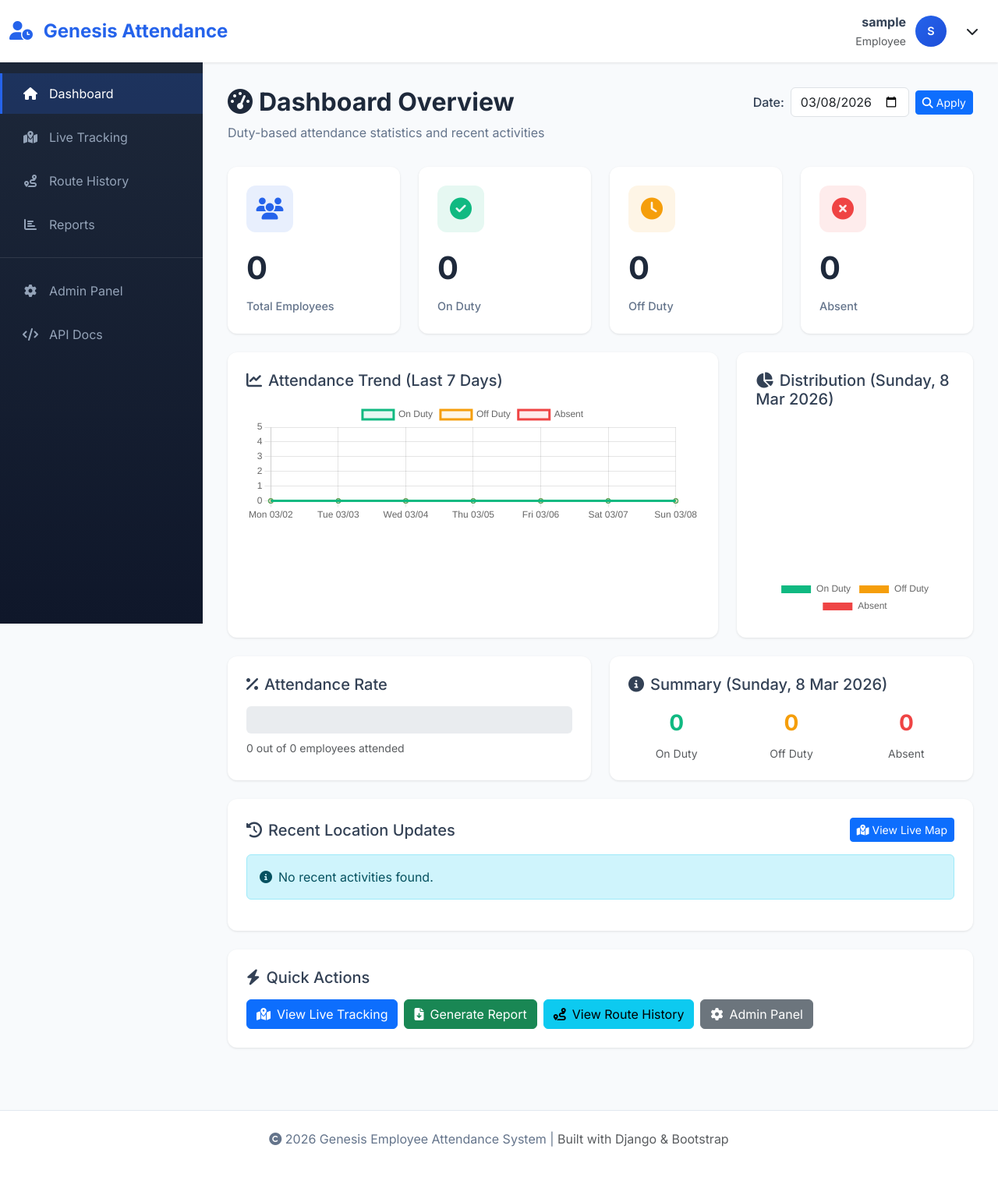
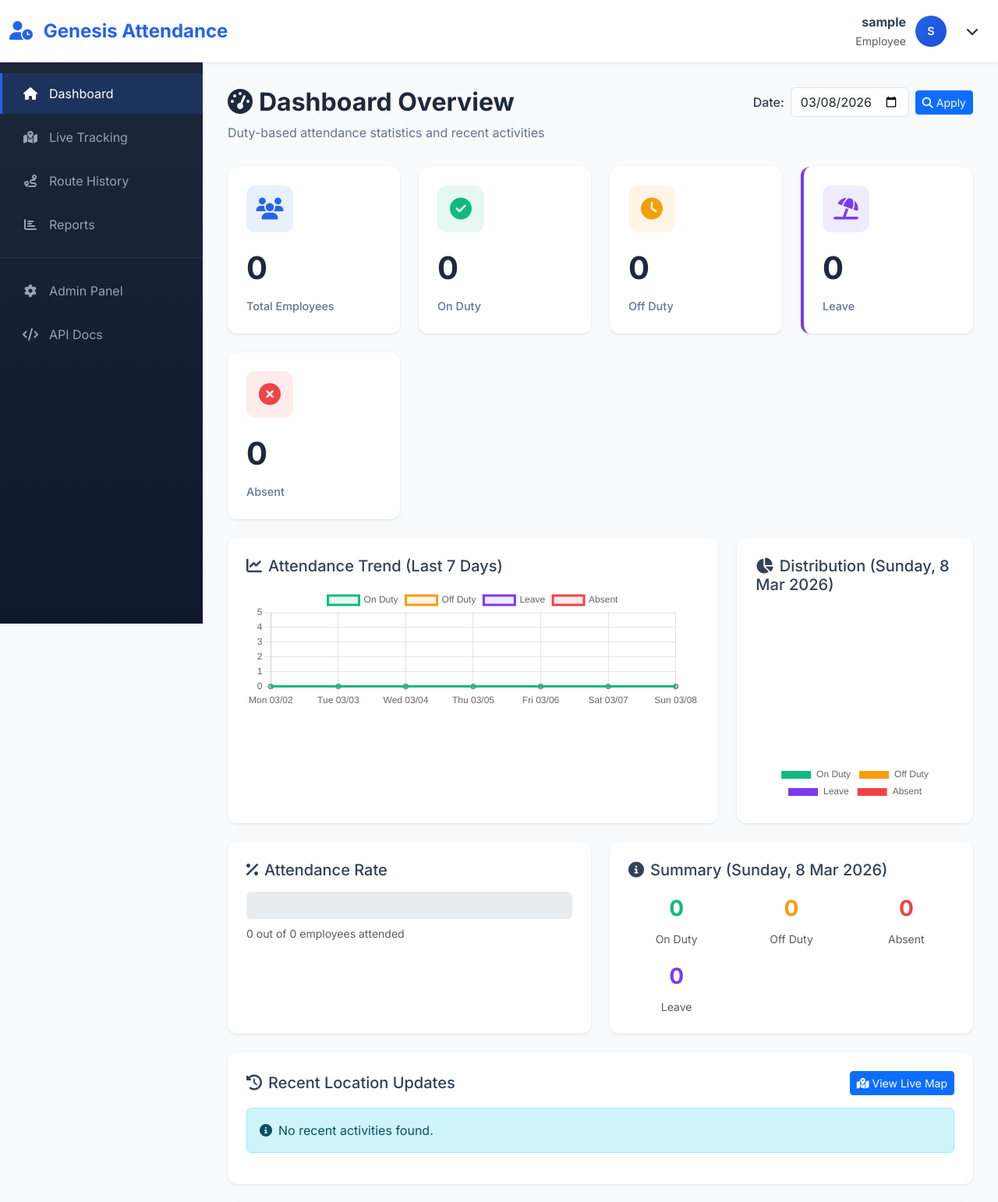
Before and after one commit to gtlfilesbd-droid/Attendance-System, a Django app: page /dashboard/ in a window 1280 px wide. Shown: the top 1542 px of the page at 78% size. Before the commit the page ends 1471 px from the top, so only its background shows below. Run offline with Django 4.2, Linux system fonts and the light colour scheme; the visitor is signed in with stand-in values (Sample User, id 1); data that the repository does not hold is empty; parts of the project's set-up code (start-up, migrations or seed data) failed here and were passed over.

Commit message:
fix: exclude leave from dashboard absent
Add Leave card and chart series on the dashboard, and ensure Absent counts/lists exclude employees on leave (via LEAVE attendance rows or LeaveAssignment coverage).

Co-authored-by: Cursor <cursoragent@cursor.com>

```diff
--- a/Genesis_Employee_Attendance/templates/dashboard/employee_list_partial.html
+++ b/Genesis_Employee_Attendance/templates/dashboard/employee_list_partial.html
@@ -23,6 +23,9 @@
                 <th>Speed</th>
                 <th>Total Duty Hours</th>
                 {% elif filter_type == 'absent' %}
+                <th>Designation</th>
+                <th>Email</th>
+                {% elif filter_type == 'leave' %}
                 <th>Designation</th>
                 <th>Email</th>
                 {% endif %}
@@ -53,6 +56,9 @@
                 {% elif filter_type == 'absent' %}
                 <td>{{ emp.designation }}</td>
                 <td>{{ emp.email }}</td>
+                {% elif filter_type == 'leave' %}
+                <td>{{ emp.designation }}</td>
+                <td>{{ emp.email }}</td>
                 {% endif %}
             </tr>
             {% endfor %}
--- a/Genesis_Employee_Attendance/templates/dashboard/index.html
+++ b/Genesis_Employee_Attendance/templates/dashboard/index.html
@@ -50,6 +50,16 @@
             </div>
             <div class="value">{{ stats.off_duty_count }}</div>
             <div class="label">Off Duty</div>
+        </div>
+    </div>
+
+    <div class="col-md-3 col-sm-6">
+        <div class="stat-card clickable-card" data-filter="leave" role="button" tabindex="0" style="border-left: 4px solid #7c3aed;">
+            <div class="icon" style="background: rgba(139, 92, 246, 0.12); color: #7c3aed;">
+                <i class="fas fa-umbrella-beach"></i>
+            </div>
+            <div class="value">{{ stats.leave_count }}</div>
+            <div class="label">Leave</div>
         </div>
     </div>
 
@@ -130,6 +140,10 @@
                     <div class="value" style="font-size: 1.75rem; color: var(--danger);">{{ stats.absent_count }}</div>
                     <small class="text-muted d-block">Absent</small>
                 </div>
+                <div class="col-4 mt-3">
+                    <div class="value" style="font-size: 1.75rem; color: #7c3aed;">{{ stats.leave_count }}</div>
+                    <small class="text-muted d-block">Leave</small>
+                </div>
             </div>
         </div>
     </div>
@@ -193,6 +207,8 @@
                                     <span class="badge bg-info">Half Day</span>
                                 {% elif item.att.status == 'ABSENT' %}
                                     <span class="badge bg-danger">Absent</span>
+                                {% elif item.att.status == 'LEAVE' %}
+                                    <span class="badge" style="background:#7c3aed;">Leave</span>
                                 {% else %}
                                     <span class="badge bg-secondary">{{ item.att.status }}</span>
                                 {% endif %}
@@ -275,6 +291,13 @@
                 tension: 0.4,
                 fill: true
             }, {
+                label: 'Leave',
+                data: {{ trend_leave|safe }},
+                borderColor: '#7c3aed',
+                backgroundColor: 'rgba(139, 92, 246, 0.12)',
+                tension: 0.4,
+                fill: true
+            }, {
                 label: 'Absent',
                 data: {{ trend_absent|safe }},
                 borderColor: '#ef4444',
@@ -308,16 +331,18 @@
     const distributionChart = new Chart(distributionCtx, {
         type: 'doughnut',
         data: {
-            labels: ['On Duty', 'Off Duty', 'Absent'],
+            labels: ['On Duty', 'Off Duty', 'Leave', 'Absent'],
             datasets: [{
                 data: [
                     {{ stats.on_duty_count }},
                     {{ stats.off_duty_count }},
+                    {{ stats.leave_count }},
                     {{ stats.absent_count }}
                 ],
                 backgroundColor: [
                     '#10b981',
                     '#f59e0b',
+                    '#7c3aed',
                     '#ef4444'
                 ],
                 borderWidth: 2,
@@ -353,6 +378,7 @@
         total: 'Total Active Employees',
         on_duty: 'On Duty',
         off_duty: 'Off Duty',
+        leave: 'Leave',
         absent: 'Absent'
     };
 
--- a/Genesis_Employee_Attendance/tracking/views.py
+++ b/Genesis_Employee_Attendance/tracking/views.py
@@ -1073,7 +1073,9 @@ def dashboard_home(request):
         sess_filter['employee__department__in'] = permitted
 
     # Total active employees (within permitted departments)
-    total_employees = Employee.objects.filter(**emp_filter).count()
+    emp_base_qs = Employee.objects.filter(**emp_filter)
+    total_employees = emp_base_qs.count()
+    all_active_ids = set(emp_base_qs.values_list('id', flat=True))
 
     # On Duty: employees with open session (end_time is NULL) for selected date
     on_duty_qs = DutySession.objects.filter(
@@ -1090,20 +1092,39 @@ def dashboard_home(request):
     off_duty_ids = employees_with_closed - on_duty_ids
     off_duty_count = len(off_duty_ids)
 
-    # Absent: total_active - on_duty - off_duty
-    absent_count = max(total_employees - on_duty_count - off_duty_count, 0)
+    # Leave: from Attendance row OR LeaveAssignment covering the date.
+    # We support both so Dashboard stays correct even if a LeaveAssignment exists but the
+    # per-day Attendance row hasn't been materialized yet.
+    leave_att_qs = Attendance.objects.filter(date=selected_date, status='LEAVE')
+    if sess_filter:
+        leave_att_qs = leave_att_qs.filter(employee__department__in=permitted)
+    leave_ids = set(leave_att_qs.values_list('employee_id', flat=True).distinct())
+    from attendance.models import LeaveAssignment
+    leave_asg_qs = LeaveAssignment.objects.filter(
+        start_date__lte=selected_date,
+        end_date__gte=selected_date,
+    )
+    if sess_filter:
+        leave_asg_qs = leave_asg_qs.filter(employee__department__in=permitted)
+    leave_ids |= set(leave_asg_qs.values_list('employee_id', flat=True).distinct())
+    leave_ids &= all_active_ids
+    leave_count = len(leave_ids)
+
+    # Absent: total_active - on_duty - off_duty - leave
+    absent_ids = (all_active_ids - on_duty_ids - off_duty_ids - leave_ids)
+    absent_count = len(absent_ids)
 
     # Attendance percentage (on_duty + off_duty vs total)
     attended = on_duty_count + off_duty_count
-    attendance_percentage = (
-        (attended / total_employees * 100) if total_employees > 0 else 0
-    )
+    denom = max(1, total_employees - leave_count)
+    attendance_percentage = ((attended / denom * 100) if total_employees > 0 else 0)
 
     # Last 7 days trend (ending on selected_date)
     trend_dates = [selected_date - timedelta(days=i) for i in range(6, -1, -1)]
     trend_on_duty = []
     trend_off_duty = []
     trend_absent = []
+    trend_leave = []
     for d in trend_dates:
         on_qs = DutySession.objects.filter(date=d, end_time__isnull=True, **sess_filter)
         on_ids = set(on_qs.values_list('employee_id', flat=True).distinct())
@@ -1112,7 +1133,17 @@ def dashboard_home(request):
         off_ids = closed_ids - on_ids
         trend_on_duty.append(len(on_ids))
         trend_off_duty.append(len(off_ids))
-        trend_absent.append(max(total_employees - len(on_ids) - len(off_ids), 0))
+        leave_att = Attendance.objects.filter(date=d, status='LEAVE')
+        if sess_filter:
+            leave_att = leave_att.filter(employee__department__in=permitted)
+        leave_ids_d = set(leave_att.values_list('employee_id', flat=True).distinct())
+        leave_asg = LeaveAssignment.objects.filter(start_date__lte=d, end_date__gte=d)
+        if sess_filter:
+            leave_asg = leave_asg.filter(employee__department__in=permitted)
+        leave_ids_d |= set(leave_asg.values_list('employee_id', flat=True).distinct())
+        leave_ids_d &= all_active_ids
+        trend_leave.append(len(leave_ids_d))
+        trend_absent.append(max(total_employees - len(on_ids) - len(off_ids) - len(leave_ids_d), 0))
 
     # Recent activities: selected date's Attendance records, enriched with start/end locations
     att_qs = Attendance.objects.filter(date=selected_date).select_related('employee')
@@ -1149,6 +1180,7 @@ def dashboard_home(request):
             'total_employees': total_employees,
             'on_duty_count': on_duty_count,
             'off_duty_count': off_duty_count,
+            'leave_count': leave_count,
             'absent_count': absent_count,
             'attendance_percentage': round(attendance_percentage, 1),
             'selected_date': selected_date,
@@ -1156,6 +1188,7 @@ def dashboard_home(request):
         'trend_labels': json.dumps([d.strftime('%a %m/%d') for d in trend_dates]),
         'trend_on_duty': json.dumps(trend_on_duty),
         'trend_off_duty': json.dumps(trend_off_duty),
+        'trend_leave': json.dumps(trend_leave),
         'trend_absent': json.dumps(trend_absent),
         'recent_activities_enriched': recent_activities_enriched,
     }
@@ -1282,7 +1315,31 @@ def dashboard_employee_list(request):
             ).values_list('employee_id', flat=True).distinct()
         ) - on_duty_ids
         attended_ids = on_duty_ids | off_duty_ids
-        for emp in emp_base.exclude(id__in=attended_ids).select_related('department', 'designation').order_by('name'):
+        # Exclude leave (Attendance LEAVE or LeaveAssignment covering date)
+        from attendance.models import Attendance as _Att, LeaveAssignment as _LA
+        leave_ids = set(
+            _Att.objects.filter(date=selected_date, status='LEAVE').values_list('employee_id', flat=True).distinct()
+        )
+        leave_ids |= set(
+            _LA.objects.filter(start_date__lte=selected_date, end_date__gte=selected_date).values_list('employee_id', flat=True).distinct()
+        )
+        for emp in emp_base.exclude(id__in=attended_ids | leave_ids).select_related('department', 'designation').order_by('name'):
+            employees.append({
+                'name': emp.name,
+                'employee_id': emp.employee_id,
+                'department': emp.department.name if emp.department else '—',
+                'designation': emp.designation.name if emp.designation else '—',
+                'email': emp.email,
+            })
+    elif filter_type == 'leave':
+        from attendance.models import Attendance as _Att, LeaveAssignment as _LA
+        leave_ids = set(
+            _Att.objects.filter(date=selected_date, status='LEAVE').values_list('employee_id', flat=True).distinct()
+        )
+        leave_ids |= set(
+            _LA.objects.filter(start_date__lte=selected_date, end_date__gte=selected_date).values_list('employee_id', flat=True).distinct()
+        )
+        for emp in emp_base.filter(id__in=leave_ids).select_related('department', 'designation').order_by('name'):
             employees.append({
                 'name': emp.name,
                 'employee_id': emp.employee_id,
```
